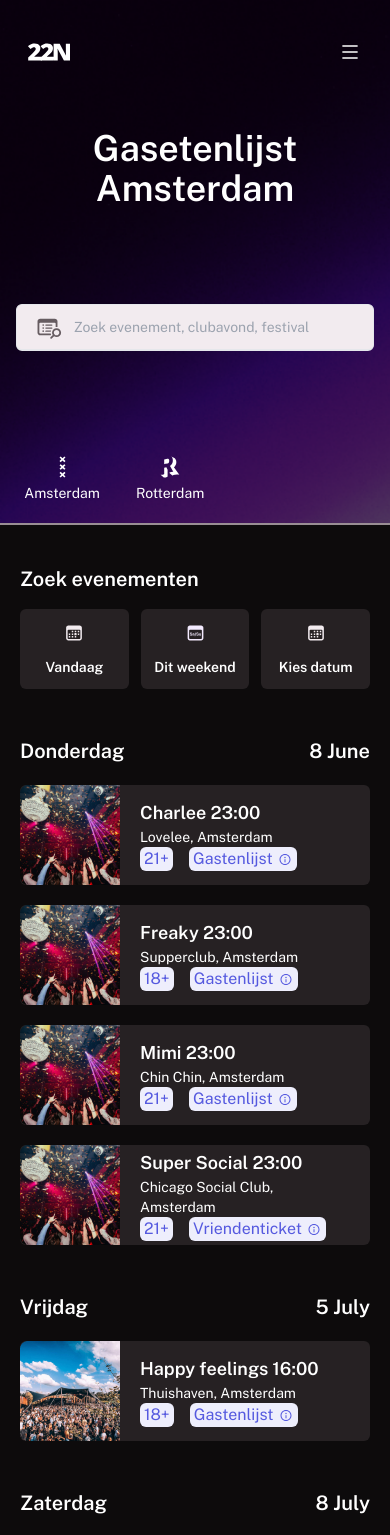
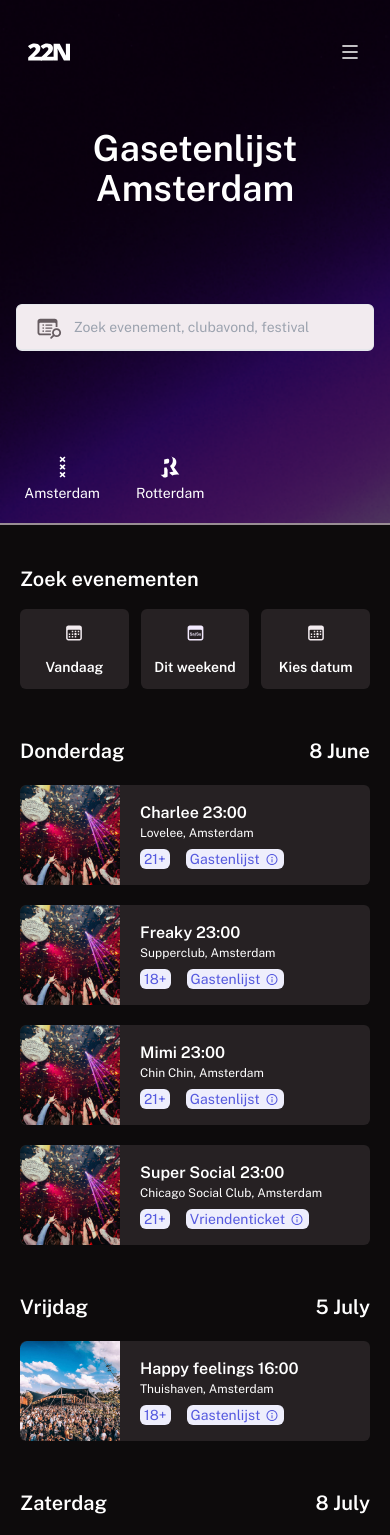
Before and after one commit to adithyanajay/22N-landing-page, a React (Vite) app: page / in a window 390 px wide. Shown: the top 1535 px of the page. Built offline with nearby package versions, Linux system fonts and the light colour scheme.

Commit message:
some style changes

```diff
--- a/src/components/Searchlist.jsx
+++ b/src/components/Searchlist.jsx
@@ -16,7 +16,7 @@
                 <img src={data.img} alt="img" />
               </div>
               <div className="search-card-data">
-                <h3 className="text-color-grey-900 text-lg">{data.title}</h3>
+                <h3 className="text-color-grey-900 text-base sm:text-lg">{data.title}</h3>
                 <div className="par flex justify-start items-center gap-2 ">
                   <p className="date text-color-grey-600 text-sm">{data.date}</p>
                   <img src={circle} alt="" />
--- a/src/components/ShowCards.jsx
+++ b/src/components/ShowCards.jsx
@@ -19,19 +19,19 @@
         <img src={img} alt="show-image w-full" className="md:hidden" />
         <img src={img_desk} alt="" className="hidden md:block w-full" />
       </div>
-      <div className="content w-3/5  flex flex-col lg:gap-3">
+      <div className="content w-3/5  flex flex-col lg:gap-3 pr-2">
         <div className="content">
-          <h2 className="show-name-time text-lg font-semibold lg:text-2xl ">
+          <h2 className="show-name-time text-base sm:text-lg font-semibold lg:text-2xl ">
             {name} {time}
           </h2>
-          <p className="show-place text-sm lg:text-xl">{place}</p>
+          <p className="show-place text-xs sm:text:lg  lg:text-xl">{place}</p>
         </div>
 
-        <div className="show-tags flex gap-4">
-          <div className="tag age bg-tag-bg-color px-1 rounded-md text-tag-text-color">
+        <div className="show-tags flex gap-4 pt-2 lg:pt-0">
+          <div className="tag age bg-tag-bg-color px-1 rounded-md text-tag-text-color text-sm flex items-center justify-center ">
             {age}
           </div>
-          <div className="ticket bg-tag-bg-color px-1 rounded-md text-tag-text-color flex items-center justify-center gap-1">
+          <div className="ticket bg-tag-bg-color px-1 rounded-md text-tag-text-color flex items-center justify-center gap-1 text-sm">
             {ticket}
             <span
               className="tooltip cursor-pointer"
```
